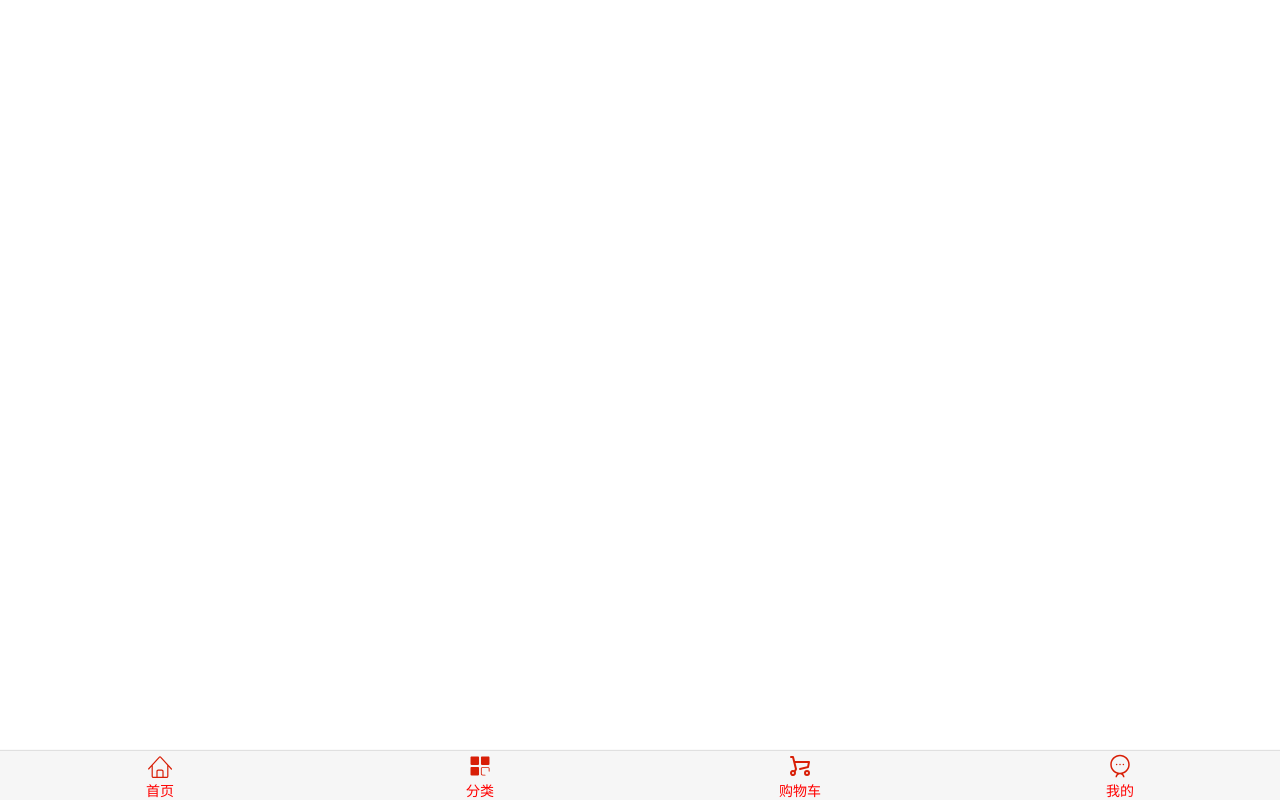
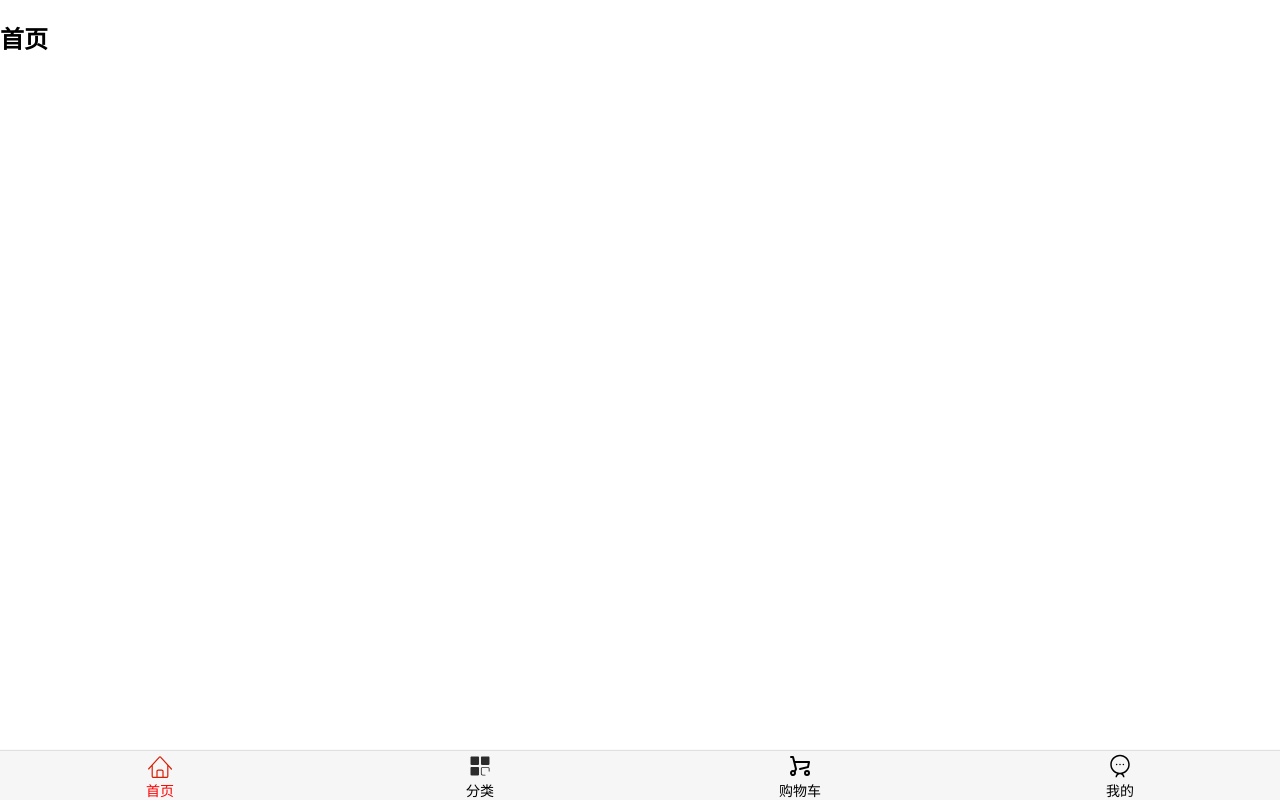
Before and after one commit to maicoder/learnVue, a Vue app in the folder 16-vue-router/tabbar/: page /home#/cart in a window 1280 px wide. Built offline with nearby package versions, Linux system fonts and the light colour scheme.

Commit message:
Refactor Tabbar

```diff
--- a/16-vue-router/tabbar/src/App.vue
+++ b/16-vue-router/tabbar/src/App.vue
@@ -1,39 +1,17 @@
 <template>
   <div id="app">
-    <tab-bar>
-      <tab-bar-item>
-        <img slot="item-icon" src="./assets/img/tabbar/home.svg" alt="">
-        <img slot="item-icon-active" src="./assets/img/tabbar/home_active.svg" alt="">
-        <div slot="item-text">首页</div>
-      </tab-bar-item>
-      <tab-bar-item>
-        <img slot="item-icon" src="./assets/img/tabbar/category.svg" alt="">
-        <img slot="item-icon-active" src="./assets/img/tabbar/category_active.svg" alt="">
-        <div slot="item-text">分类</div>
-      </tab-bar-item>
-      <tab-bar-item>
-        <img slot="item-icon" src="./assets/img/tabbar/shopcart.svg" alt="">
-        <img slot="item-icon-active" src="./assets/img/tabbar/shopcart_active.svg" alt="">
-        <div slot="item-text">购物车</div>
-      </tab-bar-item>
-      <tab-bar-item>
-        <img slot="item-icon" src="./assets/img/tabbar/profile.svg" alt="">
-        <img slot="item-icon-active" src="./assets/img/tabbar/profile_active.svg" alt="">
-        <div slot="item-text">我的</div>
-      </tab-bar-item>
-    </tab-bar>
+    <router-view></router-view>
+    <main-tab-bar/>
   </div>
 </template>
 
 <script>
-  import TabBar from './components/tabbar/TabBar'
-  import TabBarItem from "./components/tabbar/TabBarItem";
+  import MainTabBar from "./components/MainTabBar";
 
   export default {
     name: 'App',
     components: {
-      TabBar,
-      TabBarItem
+      MainTabBar
     }
   }
 </script>
--- /dev/null
+++ b/16-vue-router/tabbar/src/components/MainTabBar.vue
@@ -0,0 +1,41 @@
+<template>
+  <tab-bar>
+    <tab-bar-item path="/home">
+      <img slot="item-icon" src="../assets/img/tabbar/home.svg" alt="">
+      <img slot="item-icon-active" src="../assets/img/tabbar/home_active.svg" alt="">
+      <div slot="item-text">首页</div>
+    </tab-bar-item>
+    <tab-bar-item path="/category">
+      <img slot="item-icon" src="../assets/img/tabbar/category.svg" alt="">
+      <img slot="item-icon-active" src="../assets/img/tabbar/category_active.svg" alt="">
+      <div slot="item-text">分类</div>
+    </tab-bar-item>
+    <tab-bar-item path="/cart">
+      <img slot="item-icon" src="../assets/img/tabbar/shopcart.svg" alt="">
+      <img slot="item-icon-active" src="../assets/img/tabbar/shopcart_active.svg" alt="">
+      <div slot="item-text">购物车</div>
+    </tab-bar-item>
+    <tab-bar-item path="/profile">
+      <img slot="item-icon" src="../assets/img/tabbar/profile.svg" alt="">
+      <img slot="item-icon-active" src="../assets/img/tabbar/profile_active.svg" alt="">
+      <div slot="item-text">我的</div>
+    </tab-bar-item>
+  </tab-bar>
+</template>
+
+<script>
+  import TabBar from "./tabbar/TabBar";
+  import TabBarItem from "./tabbar/TabBarItem";
+
+  export default {
+    name: "MainTabBar",
+    components: {
+      TabBar,
+      TabBarItem
+    }
+  }
+</script>
+
+<style scoped>
+
+</style>
--- a/16-vue-router/tabbar/src/components/tabbar/TabBarItem.vue
+++ b/16-vue-router/tabbar/src/components/tabbar/TabBarItem.vue
@@ -1,10 +1,10 @@
 <template>
-  <div class="tab-bar-item">
+  <div class="tab-bar-item" @click="itemClick">
 <!--    <slot v-if="!isActive" name="item-icon"></slot>-->
 <!--    <slot v-else name="item-icon-active"></slot>-->
     <div v-if="!isActive"><slot name="item-icon"></slot></div>
     <div v-else><slot name="item-icon-active"></slot></div>
-    <div :class="{active: isActive}">
+    <div :style="activeStyle">
       <slot name="item-text"></slot>
     </div>
 
@@ -14,9 +14,29 @@
 <script>
   export default {
     name: "TabBarItem",
+    props: {
+      path: String,
+      activeColor: {
+        type: String,
+        default: 'red'
+      }
+    },
     data() {
       return {
-        isActive: true
+        // isActive: true
+      }
+    },
+    computed: {
+      isActive() {
+        return this.$route.path.indexOf(this.path) !== -1
+      },
+      activeStyle() {
+        return this.isActive ? {color: this.activeColor} : {}
+      }
+    },
+    methods: {
+      itemClick() {
+        this.$router.replace(this.path)
       }
     }
   }
@@ -37,8 +57,4 @@
     vertical-align: middle;
     margin-bottom: 2px;
   }
-
-  .active {
-    color: red;
-  }
 </style>
--- a/16-vue-router/tabbar/src/router/index.js
+++ b/16-vue-router/tabbar/src/router/index.js
@@ -33,7 +33,8 @@ const routes = [
   }
 ]
 const router = new VueRouter({
-  routes
+  routes,
+  mode: 'history'
 })
 
 // 3. 导出 router
```
